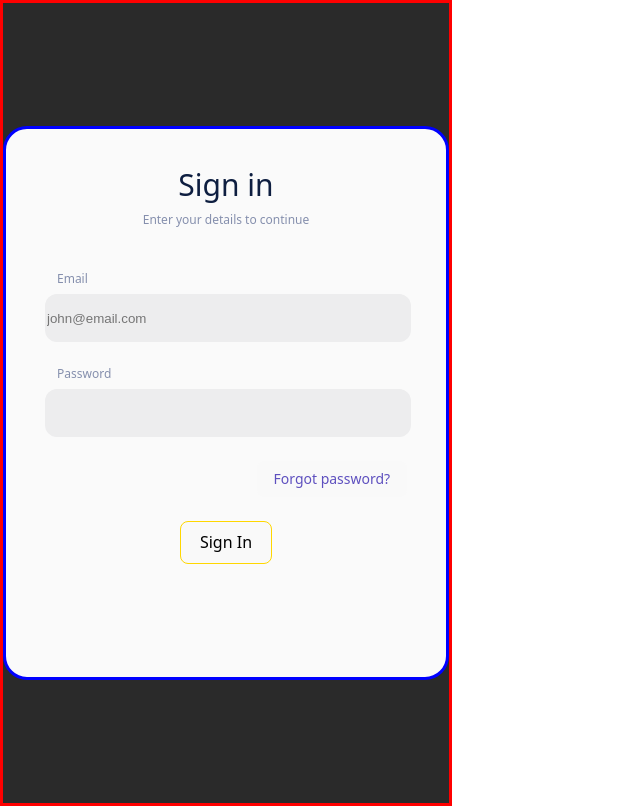
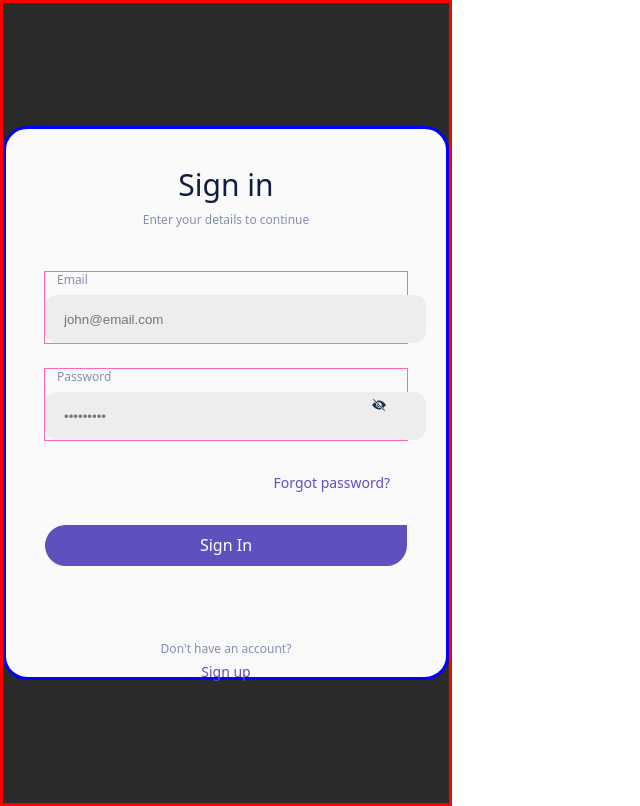
Before and after one commit to Joca7330/PraticeReact, a React (Vite) app: page / in a window 1280 px wide. Shown: the whole page, without its empty margins (0-640 px from the left). Built offline with nearby package versions, Linux system fonts and the light colour scheme.

Commit message:
added sign in button and sign up

```diff
--- a/package.json
+++ b/package.json
@@ -11,7 +11,8 @@
   },
   "dependencies": {
     "react": "^19.0.0",
-    "react-dom": "^19.0.0"
+    "react-dom": "^19.0.0",
+    "react-icons": "^5.5.0"
   },
   "devDependencies": {
     "@eslint/js": "^9.22.0",
--- a/src/App.jsx
+++ b/src/App.jsx
@@ -6,7 +6,9 @@ import SignInForm from './Components/SignInForm'
 
 const App = () => {
   return (
+
     <SignInForm />
+
 
   )
 }
--- a/src/Components/SignInForm.css
+++ b/src/Components/SignInForm.css
@@ -28,7 +28,7 @@
     font-size: 30px;
     line-height: 20px;
     /* border: green solid 1px; */
-    margin: 46px 166px 16px 166px;
+    margin: 46px 0px 16px 0px;
 }
 
 .form-subtitle {
@@ -56,8 +56,9 @@
     height: 71px;
     display: flex;
     flex-direction: column;
-    /* border: hotpink solid 1px; */
+    border: hotpink solid 1px;
     margin-bottom: 24px;
+    position: relative;
 }
 
 .input {
@@ -67,6 +68,7 @@
     border-radius: 12px;
     border: none;
     /* border: greenyellow solid 1px; */
+    padding: 17px 0px 16px 19px;
 
 }
 
@@ -78,7 +80,59 @@
     align-self: flex-end;
     cursor: pointer;
 }
+
 .btn {
-border: gold solid 1px;
+    /* border: gold solid 1px; */
+    border: none;
+    color: #FFFFFF;
+    width: 362px;
+    height: 48px;
+    border-radius: 24px 0px 24px 24px;
+    font-size: 16px;
+    font-weight: 600px;
+    background-color: #5E50BF;
+}
 
+.sign-up {
+    /* border: green solid 1px; */
+    /* display: flex; */
+    /* flex-direction: column; */
+    /* text-align: center; */
+    /* width: 100%; */
+    border: none;
+    height: 37px;
+    margin: 64px 0px 28px 0px;
 }
+
+.text-1 {
+    color: #858FAD;
+    font-size: 12px;
+    margin-bottom: 5px;
+}
+
+.text-2 {
+    color: #5E50BF;
+    font-size: 14px;
+}
+/*
+.react-icon {
+    position: absolute;
+    display: flex;
+    width: 100%;
+height: 100%;
+    justify-content: flex-end;
+    align-items: center;
+    right: 10px;
+    border: orange solid 1px;
+} */
+
+.react-icon {
+    position: absolute;
+    right: 20px;
+    top: 0;
+    bottom: 0;
+    /* Simple flexbox centering */
+    display: flex;
+    align-items: center; /* Centers vertically */
+    /* justify-content: center would center horizontally, but we don't want that */
+  }
--- a/src/Components/SignInForm.jsx
+++ b/src/Components/SignInForm.jsx
@@ -1,5 +1,7 @@
 import React from 'react'
 import './SignInForm.css'
+import { IoIosEyeOff } from "react-icons/io";
+
 
 const SignInForm = () => {
     return (
@@ -24,14 +26,26 @@ const SignInForm = () => {
                         htmlFor="Password">Password</label>
                     <input
                         className='input'
-                        type="Password"
+                        type="password"
                         id='Password'
+                        placeholder='&bull;&bull;&bull;&bull;&bull;&bull;&bull;&bull;&bull;'
                     />
+                    <div className='react-icon'>
+                        <IoIosEyeOff />
+                    </div>
+
+                    {/* <div>
+                    <IoIosEyeOff />
+                </div> */}
                 </div>
                 <button className='forgot-password'>Forgot password?</button>
                 <button
                     type='submmit'
                     className='btn'>Sign In
+                </button>
+                <button className='sign-up'>
+                    <div className='text-1'>Don't have an account?</div>
+                    <div className='text-2'>Sign up</div>
                 </button>
             </div>
 
```
Also changed, not shown: 1 other file (tests, documents, lock files or other folders).
